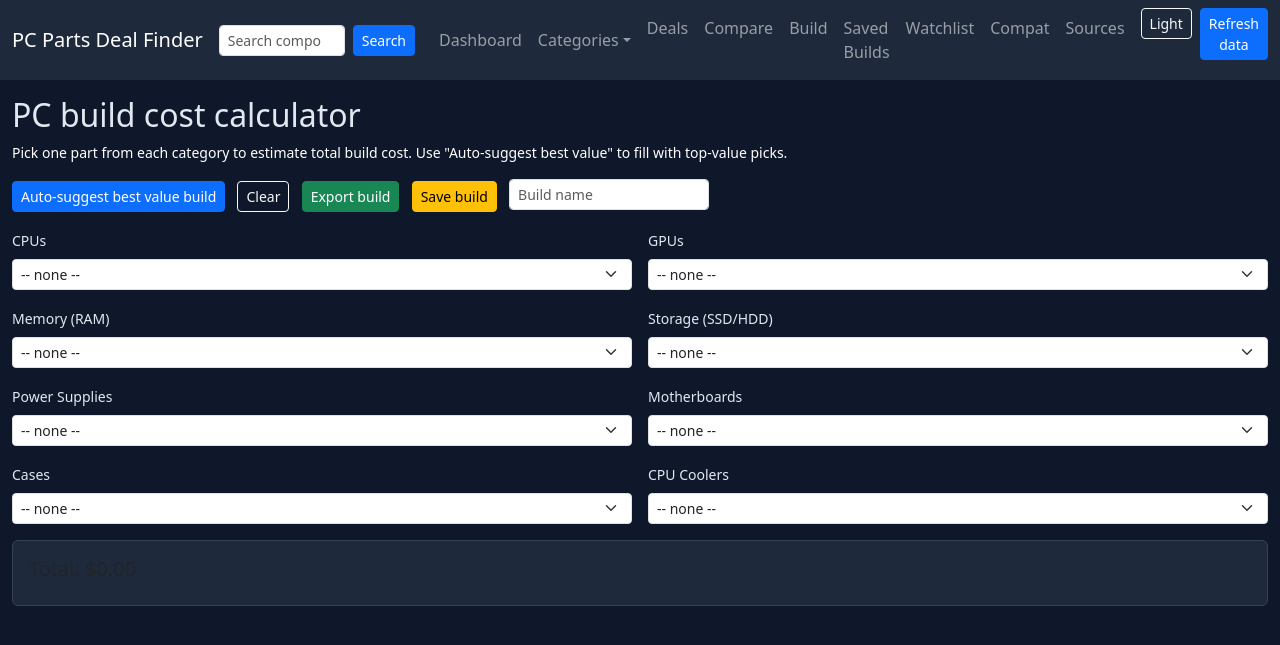
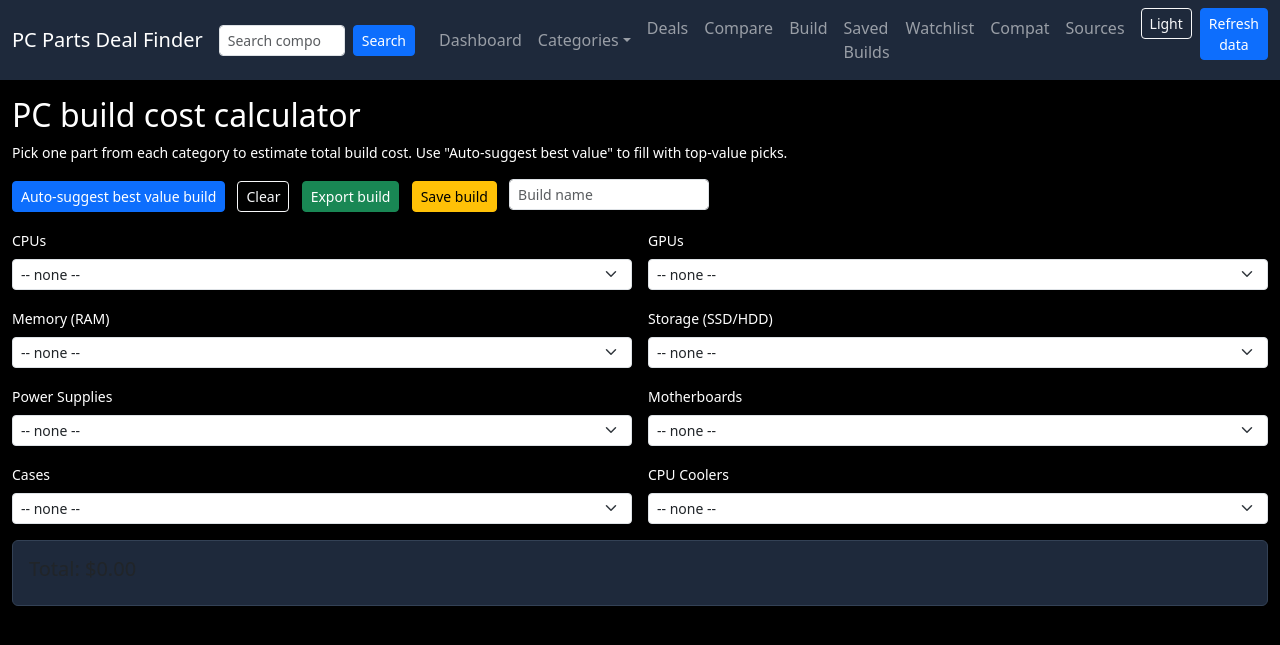
Before and after one commit to AiGoesBurr/pc-parts-deal-finder, a Flask app: page /build in a window 1280 px wide. Shown: the top 645 px of the page. Run offline with Flask 3, Linux system fonts and the light colour scheme; data that the repository does not hold is empty.

Commit message:
Make dark theme pure black/white for max contrast

```diff
--- a/templates/base.html
+++ b/templates/base.html
@@ -6,7 +6,7 @@
 <title>{% block title %}PC Parts Deal Finder{% endblock %}</title>
 <link href="https://cdn.jsdelivr.net/npm/bootstrap@5.3.3/dist/css/bootstrap.min.css" rel="stylesheet">
 <style>
-  body { background:#0f172a; color:#e2e8f0; }
+  body { background:#000000; color:#ffffff; }
   .navbar { background:#1e293b; }
   .card { background:#1e293b; border:1px solid #334155; }
   .table { color:#e2e8f0; }
```
